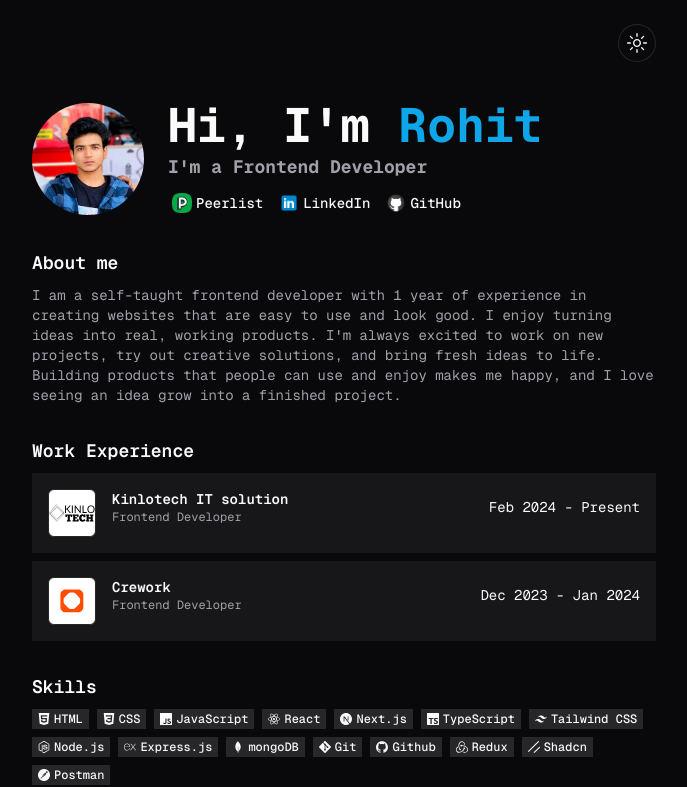
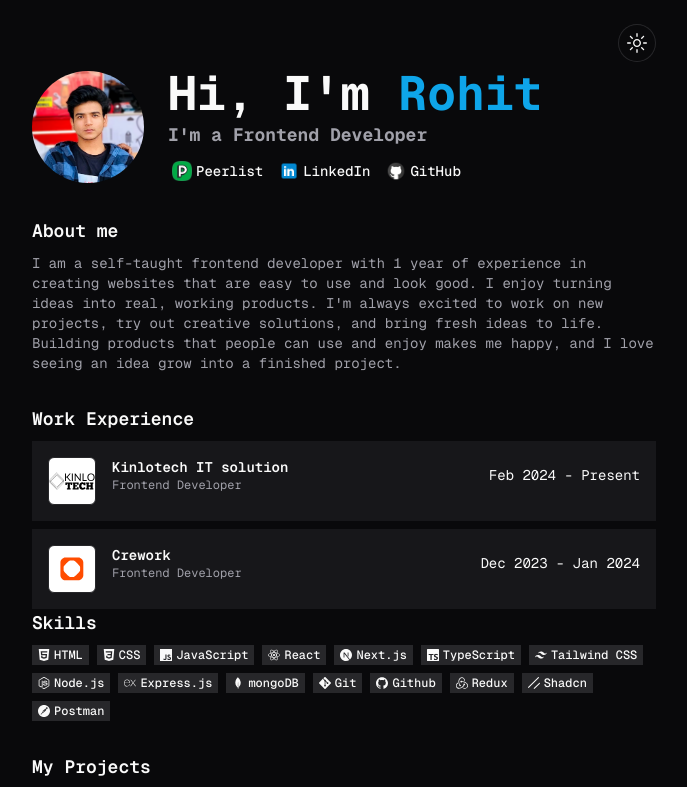
Before and after one commit to rohitjuyal21/portfolio, a Next.js app: page / in a window 1280 px wide. Shown: the top 787 px of the page, without its empty margins (296-983 px from the left). Built offline with nearby package versions, Linux system fonts and the light colour scheme.

Commit message:
Update animation

```diff
--- a/app/page.tsx
+++ b/app/page.tsx
@@ -1,4 +1,5 @@
 import AboutMe from "@/components/AboutMe";
+import Animate from "@/components/Animate";
 import Footer from "@/components/Footer";
 import Header from "@/components/Header";
 import Projects from "@/components/Projects";
@@ -9,13 +10,21 @@ import WorkExperience from "@/components/WorkExperience";
 export default function Home() {
   return (
     <div className="space-y-4 sm:space-y-8">
+      <Animate>
         <Header />
         <TopSection />
+      </Animate>
+      <Animate delay={0.2}>
         <AboutMe />
+      </Animate>
+      <Animate delay={0.4}>
         <WorkExperience />
         <Skills />
+      </Animate>
+      <Animate delay={0.6}>
         <Projects />
         <Footer />
+      </Animate>
     </div>
   );
 }
--- /dev/null
+++ b/components/Animate.tsx
@@ -0,0 +1,25 @@
+"use client";
+import { AnimatePresence, motion } from "framer-motion";
+
+interface AnimateProps {
+  children: React.ReactNode;
+  delay?: number;
+}
+
+export default function Animate({ children, delay = 0 }: AnimateProps) {
+  return (
+    <AnimatePresence>
+      <motion.div
+        initial={{ height: 0, opacity: 0, y: 10, filter: "blur(10px)" }}
+        animate={{ height: "100%", opacity: 1, y: 0, filter: "blur(0px)" }}
+        exit={{
+          height: 0,
+          opacity: 0,
+        }}
+        transition={{ duration: 0.5, delay }}
+      >
+        {children}
+      </motion.div>
+    </AnimatePresence>
+  );
+}
--- a/package.json
+++ b/package.json
@@ -11,6 +11,7 @@
   "dependencies": {
     "@phosphor-icons/react": "^2.1.7",
     "clsx": "^2.1.1",
+    "framer-motion": "^11.17.0",
     "next": "15.1.3",
     "next-themes": "^0.4.4",
     "react": "^19.0.0",
```
Also changed, not shown: 1 other file (tests, documents, lock files or other folders). Lines whose indentation alone changed are shown as unchanged.
